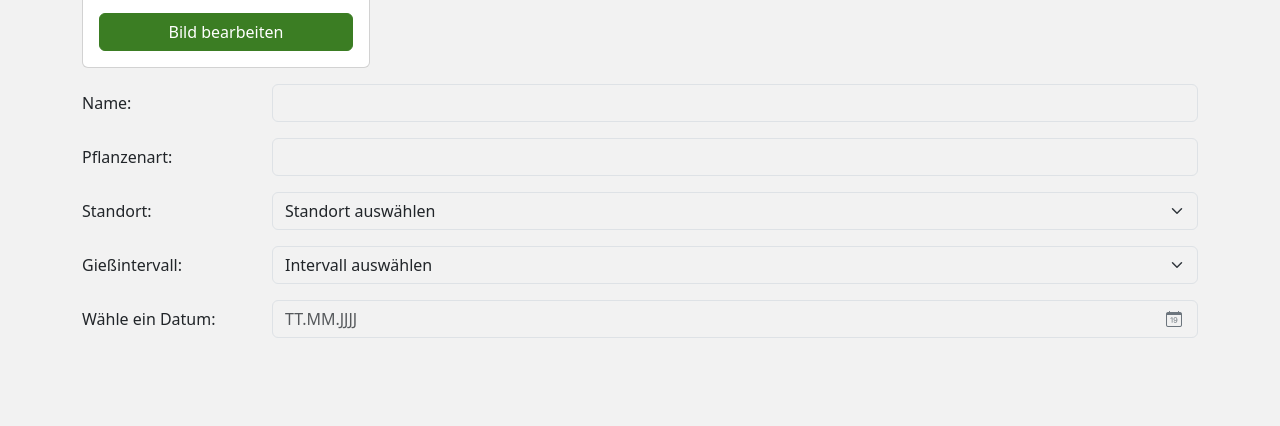
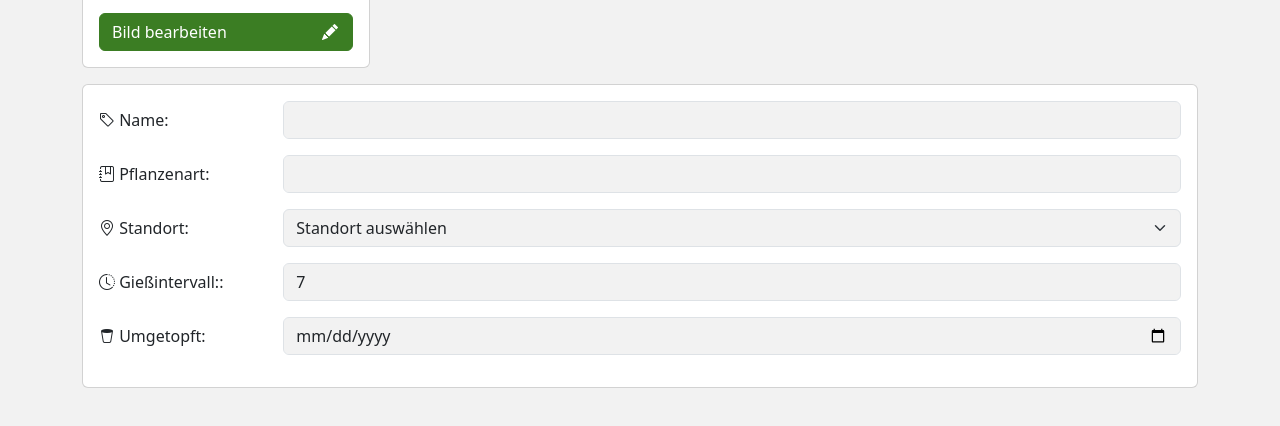
Before and after one commit to QuadcoreDevelopment/PlantManager, a plain HTML site: page frontend/pflanze_bearbeiten.html in a window 1280 px wide. Shown: the part 318-744 px from the top of the page. Drawn offline with nearby package versions, Linux system fonts and the light colour scheme.

Commit message:
#9 Interval und Umtopfen geändert, flatpickr entfernt, card um Form

```diff
--- a/frontend/pflanze_bearbeiten.html
+++ b/frontend/pflanze_bearbeiten.html
@@ -10,7 +10,6 @@
 
 		<!-- Bootstrap CSS and icons -->
 		<link rel="stylesheet" href="https://cdn.jsdelivr.net/npm/bootstrap-icons@1.11.3/font/bootstrap-icons.min.css">
-		<link rel="stylesheet" href="https://cdn.jsdelivr.net/npm/flatpickr/dist/flatpickr.min.css">
 		<link href="https://cdn.jsdelivr.net/npm/bootstrap@5.3.3/dist/css/bootstrap.min.css" rel="stylesheet" integrity="sha384-QWTKZyjpPEjISv5WaRU9OFeRpok6YctnYmDr5pNlyT2bRjXh0JMhjY6hW+ALEwIH" crossorigin="anonymous">
 
 		<!-- Custom CSS -->
@@ -50,25 +49,31 @@
 				<img src="images/pflanzen/Ute.jpg" class="card-img-top" alt="...">
 				<div class="card-body">
 					<div class="d-grid gap-2">
-						<button class="btn btn-primary" type="button">Bild bearbeiten</button>
+						<button class="btn btn-primary" type="button">
+							<div class="row">
+								<div class="col-10 text-start">Bild bearbeiten</div>
+								<div class="col-1 text-end"><i class="bi bi-pencil-fill"></i></div>
+							</div>
+						</button>
 					</div>
 				</div>
 			</div>
-			<form>
+			<div class="card">
+				<form class="card-body">
 					<div class="mb-3 row">
-					<label for="name" class="col-sm-2 col-form-label">Name:</label>
+						<label for="name" class="col-sm-2 col-form-label"><i class="bi bi-tag"></i> Name:</label>
 						<div class="col-sm-10">
 							<input type="text" class="form-control" id="name">
 						</div>
 					</div>
 					<div class="mb-3 row">
-					<label for="inputSpecies" class="col-sm-2 col-form-label">Pflanzenart:</label>
+						<label for="inputSpecies" class="col-sm-2 col-form-label"><i class="bi bi-journal-bookmark"></i> Pflanzenart:</label>
 						<div class="col-sm-10">
 							<input type="text" class="form-control" id="inputSpecies">
 						</div>
 					</div>
 					<div class="mb-3 row">
-					<label for="location" class="col-sm-2 col-form-label">Standort:</label>
+						<label for="location" class="col-sm-2 col-form-label"><i class="bi bi-geo-alt"></i> Standort:</label>
 						<div class="col-sm-10">
 							<select class="form-select" id="location">
 								<option selected>Standort auswählen</option>
@@ -79,28 +84,19 @@
 						</div>
 					</div>
 					<div class="mb-3 row">
-					<label for="interval" class="col-sm-2 col-form-label">Gießintervall:</label>
+						<label for="interval" class="col-sm-2 col-form-label"><i class="bi bi-clock-history"></i> Gießintervall::</label>
 						<div class="col-sm-10">
-						<select class="form-select" id="interval">
-							<option selected>Intervall auswählen</option>
-							<option value="1">Täglich</option>
-							<option value="2">3-Tägig</option>
-							<option value="3">5-Tägig</option>
-							<option value="3">Wöchentlich</option>
-							<option value="3">Monatlich</option>
-						</select>
+							<input type="number" min="1" max="31" value="7" class="form-control" id="interval">
 						</div>
 					</div>
 					<div class="mb-3 row">
-					<label for="datepicker" class="col-sm-2 col-form-label">Wähle ein Datum:</label>
+						<label for="repotted" class="col-sm-2 col-form-label"><i class="bi bi-trash2"></i> Umgetopft:</label>
 						<div class="col-sm-10">
-						<div class="position-relative">
-							<input type="text" id="datepicker" class="form-control pe-5" placeholder="TT.MM.JJJJ">
-							<i class="bi bi-calendar-date position-absolute top-50 end-0 translate-middle-y me-3 text-secondary"></i>
-						</div>
+							<input type="date" class="form-control" id="repotted">
 						</div>
 					</div>
 				</form>
+			</div>
 
 			<!-- Bis hier Inhalt -->
 
@@ -109,12 +105,5 @@
 		<!-- Bootstrap compiled and minified JavaScript -->
 		<!-- Must be the last line inside the body!!! -->
 		<script src="https://cdn.jsdelivr.net/npm/bootstrap@5.3.3/dist/js/bootstrap.bundle.min.js" integrity="sha384-YvpcrYf0tY3lHB60NNkmXc5s9fDVZLESaAA55NDzOxhy9GkcIdslK1eN7N6jIeHz" crossorigin="anonymous"></script>
-		<script src="https://cdn.jsdelivr.net/npm/flatpickr"></script>
-		<script>
-			flatpickr("#datepicker", {
-			  dateFormat: "d.m.Y",
-			  locale: "de"
-			});
-		  </script>
 	</body>
 </html>
```
Lines whose indentation alone changed are shown as unchanged.
